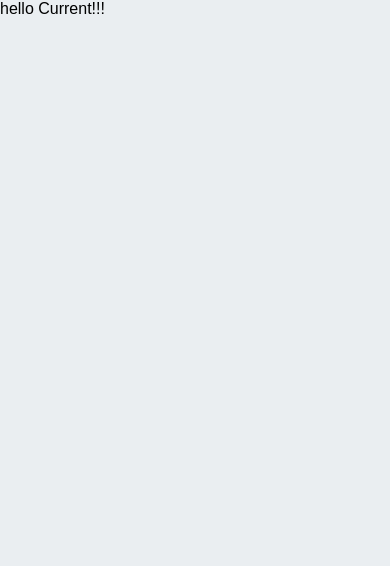
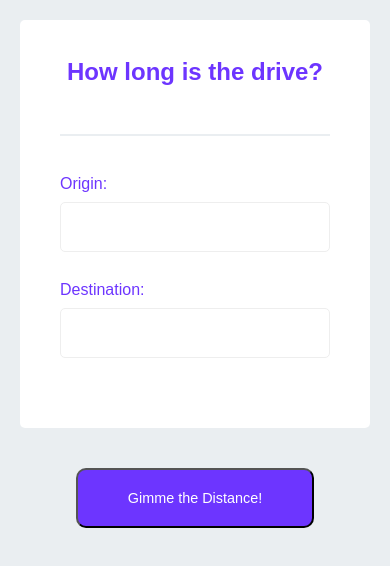
Before and after one commit to filipego/ip-address-distance-calculator, a React app: page / in a window 390 px wide. Built offline with nearby package versions, Linux system fonts and the light colour scheme.

Commit message:
added elements and made it responsive

```diff
--- a/package.json
+++ b/package.json
@@ -5,7 +5,6 @@
   "dependencies": {
     "react": "^16.2.0",
     "react-dom": "^16.2.0",
-    "react-router-dom": "^4.2.2",
     "react-scripts": "1.1.0"
   },
   "scripts": {
--- a/src/components/App.js
+++ b/src/components/App.js
@@ -1,20 +1,64 @@
-import React, { Component } from 'react'
-import { BrowserRouter, Route, Switch } from 'react-router-dom'
+import React, { Component, Fragment } from 'react'
 
-import Main from './Main'
-import HowLong from './HowLong'
 
 class App extends Component {
+  constructor(props) {
+    super(props);
+
+    this.state = {
+			shown: true,
+		};
+  }
+
+  toggle() {
+		this.setState({
+			shown: !this.state.shown
+		});
+	}
+
+
   render() {
+
+    var show = {
+			display: this.state.shown ? "block" : "none"
+		};
+
+		var hidden = {
+			display: this.state.shown ? "none" : "block"
+		}
+
     return (
-      <BrowserRouter>
-        <div className="container">
-          <Switch>
-            <Route exact path="/" component={Main} />
-            <Route path="/how-long" component={HowLong}/>
-          </Switch>
+      <Fragment>
+        <div className="container row">
+          <div className="main col">
+            <h2>How long is the drive?</h2>
+            <div className="content col">
+              <form>
+                <div className="col">
+                  <label>Origin:</label>
+                  <input type="text" name="IP1" value="" style={ show } />
+                  <div style={ hidden }>
+                    <p><span>1 West</span>New York, NY 10011</p>
+                  </div>
+                </div>
+                <div className="col">
+                  <label>Destination:</label>
+                  <input type="text" name="IP2" value="" style={ show } />
+                  <div style={ hidden }>
+                    <p><span>10 Bowery</span>New York, NY 10011</p>
+                  </div>
+                </div>
+              </form>
+            </div>
+          </div>
         </div>
-      </BrowserRouter>
+        <div className="button-result row">
+          <button style={ show } className="btn" onClick={this.toggle.bind(this)}>Gimme the Distance!</button>
+          <div className="result" style={ hidden }>
+            result
+          </div>
+        </div>
+      </Fragment>
     );
   }
 }
--- a/src/components/HowLong.js
+++ /dev/null
@@ -1,13 +0,0 @@
-import React, { Component } from 'react'
-
-class HowLong extends Component {
-  render() {
-    return (
-      <div className="how-long">
-        how long?
-      </div>
-    );
-  }
-}
-
-export default HowLong;
--- a/src/components/Main.js
+++ /dev/null
@@ -1,13 +0,0 @@
-import React, { Component } from 'react'
-
-class Main extends Component {
-  render() {
-    return (
-      <div className="main">
-        hello Current!!!
-      </div>
-    );
-  }
-}
-
-export default Main;
--- /dev/null
+++ b/src/css/reset.css
@@ -0,0 +1,47 @@
+html, body, div, span, applet, object, iframe, h1, h2, h3, h4, h5, h6, p, ul li, blockquote, pre, a, abbr, acronym, address, big, cite, code, del, dfn, em, img, ins, kbd, q, s, samp, small, strike, strong, sub, sup, tt, var, b, u, i, center, dl, dt, dd, ol, ul, li, fieldset, form, label, legend, table, caption, tbody, tfoot, thead, tr, th, td, article, aside, canvas, details, embed, figure, figcaption, footer, header, hgroup, menu, nav, output, ruby, section, summary, time, mark, audio, video {
+  margin: 0;
+  padding: 0;
+  border: 0;
+  font-size: 100%;
+  font: inherit;
+  vertical-align: baseline;
+}
+
+article, aside, details, figcaption, figure, footer, header, hgroup, menu, nav, section {
+  display: block;
+}
+
+body {
+  line-height: 1;
+}
+
+ol, ul {
+  list-style: none;
+}
+
+blockquote, q {
+  quotes: none;
+}
+
+blockquote:before, blockquote:after {
+  content: "";
+  content: none;
+}
+
+q:before, q:after {
+  content: "";
+  content: none;
+}
+
+table {
+  border-collapse: collapse;
+  border-spacing: 0;
+}
+
+html {
+  box-sizing: border-box;
+  font-size: 100%;
+}
+*, *:before, *:after {
+  box-sizing: inherit;
+}
--- a/src/index.js
+++ b/src/index.js
@@ -1,5 +1,6 @@
 import React from 'react'
 import ReactDOM from 'react-dom'
+import './css/reset.css'
 import './scss/styles.css'
 import App from './components/App'
 import registerServiceWorker from './registerServiceWorker'
--- a/src/scss/styles.scss
+++ b/src/scss/styles.scss
@@ -1,6 +1,145 @@
+// Variables
+
+$primaryColor: #6d35ff;
+$secondaryColor: #eaeef1;
+
+
+
+
 body {
-  margin: 0;
-  padding: 0;
   font-family: sans-serif;
-  background: #eaeef1;
+  background: $secondaryColor;
+  font-size: 16px;
+  font-size: 1rem;
 }
+
+// Flexbox grid
+
+.row {
+  display: flex;
+  flex-direction: row;
+  flex-basis: auto;
+  flex-grow: 1;
+}
+.col {
+  flex: 1;
+}
+
+h2{
+  color: $primaryColor;
+  font-size: 2.5rem;
+  font-weight: bold;
+  text-align: center;
+  &::after {
+    content: "";
+    background-color: $secondaryColor;
+    max-width: 300px;
+    height: 2px;
+    display: block;
+    margin: 60px auto 100px auto;
+  }
+}
+
+
+// Layout
+
+.container{
+  max-width: 1080px;
+  margin: 50px auto;
+  padding: 100px;
+  background: #fff;
+  border-radius: 5px;
+}
+
+form{
+  display: flex;
+  align-items: center;
+  justify-content: center;
+  .col{
+    margin-right: 50px;
+    &:last-child{
+      margin-right: 0;
+    }
+  }
+  label{
+    display: block;
+    margin-bottom: 10px;
+    color: $primaryColor;
+  }
+
+  input{
+    width: 100%;
+    background-color: transparent;
+    outline: none;
+    border: 1px solid #eee;
+    font-size: 1rem;
+    padding: 15px;
+    border-radius: 5px;
+    color: #000;
+  }
+  p{
+    padding-top: 5px;
+    padding-left: 20px;
+    line-height: 1.3;
+    span{
+      font-weight: bold;
+      display: block;
+    }
+  }
+}
+
+.result, .display-close{
+  display: none;
+}
+
+.button-result{
+  align-items: center;
+  justify-content: center;
+  .btn{
+    background: $primaryColor;
+    color: #fff;
+    font-size: .9rem;
+    padding: 20px 50px;
+    border-radius: 10px;
+    display: inline-block;
+    text-decoration: none;
+    cursor: pointer;
+  }
+}
+
+@media screen and (max-width: 1080px){
+  .container{
+    margin: 20px 20px 40px 20px;
+  }
+}
+
+
+@media screen and (max-width: 768px){
+  .row {
+    display: flex;
+    flex-direction: column;
+  }
+
+  .container{
+    padding: 40px;
+  }
+
+  h2{
+    font-size: 1.5rem;
+    &::after {
+      max-width: 100%;
+      margin: 50px auto 40px auto;
+    }
+  }
+
+  form{
+    flex-direction: column;
+    align-items: flex-start;
+    justify-content: flex-start;
+    .col{
+      width:100%;
+      margin-right: 0;
+      margin-bottom: 30px;
+    }
+  }
+}
```
Also changed, not shown: src/scss/styles.css.
